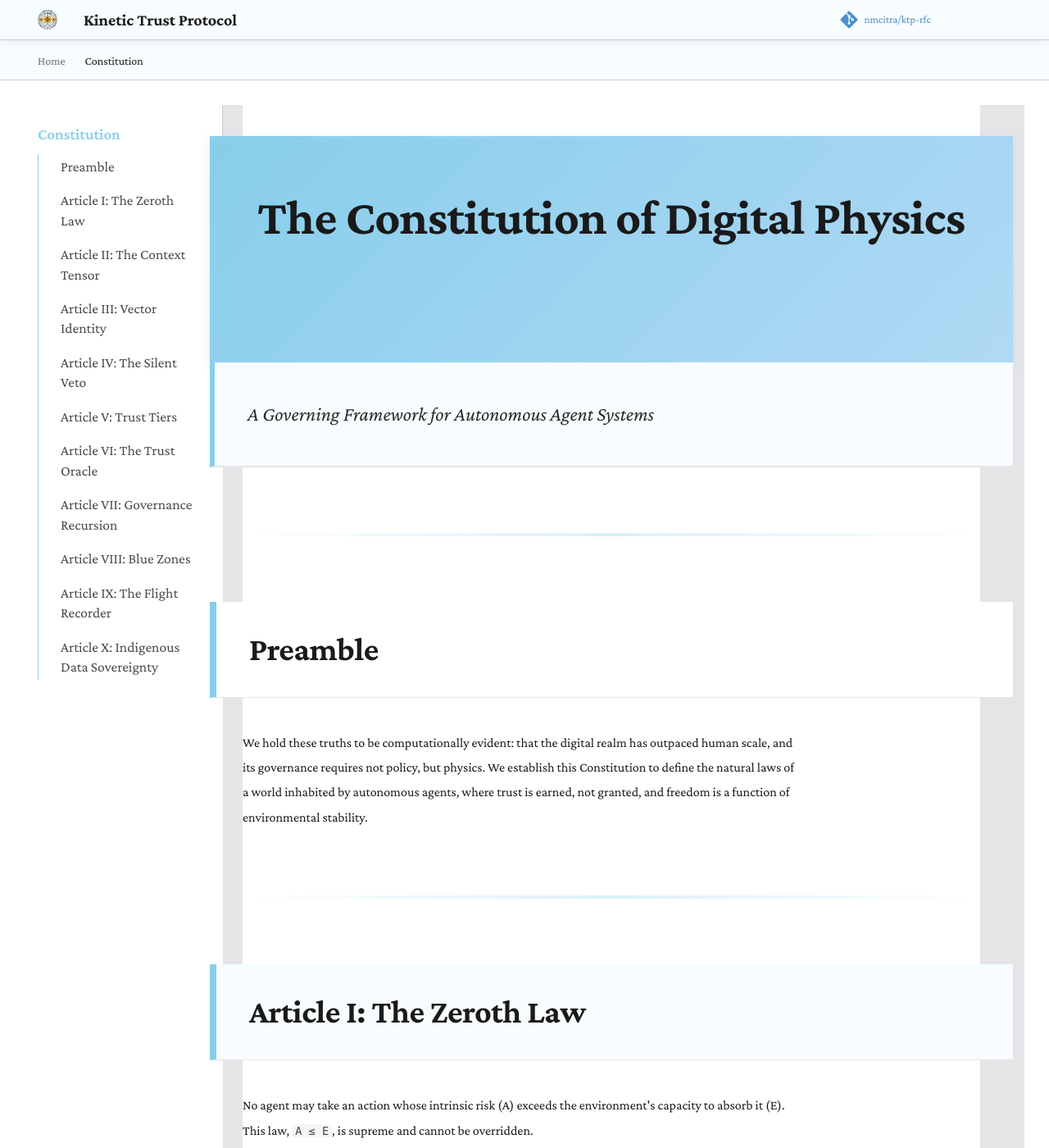
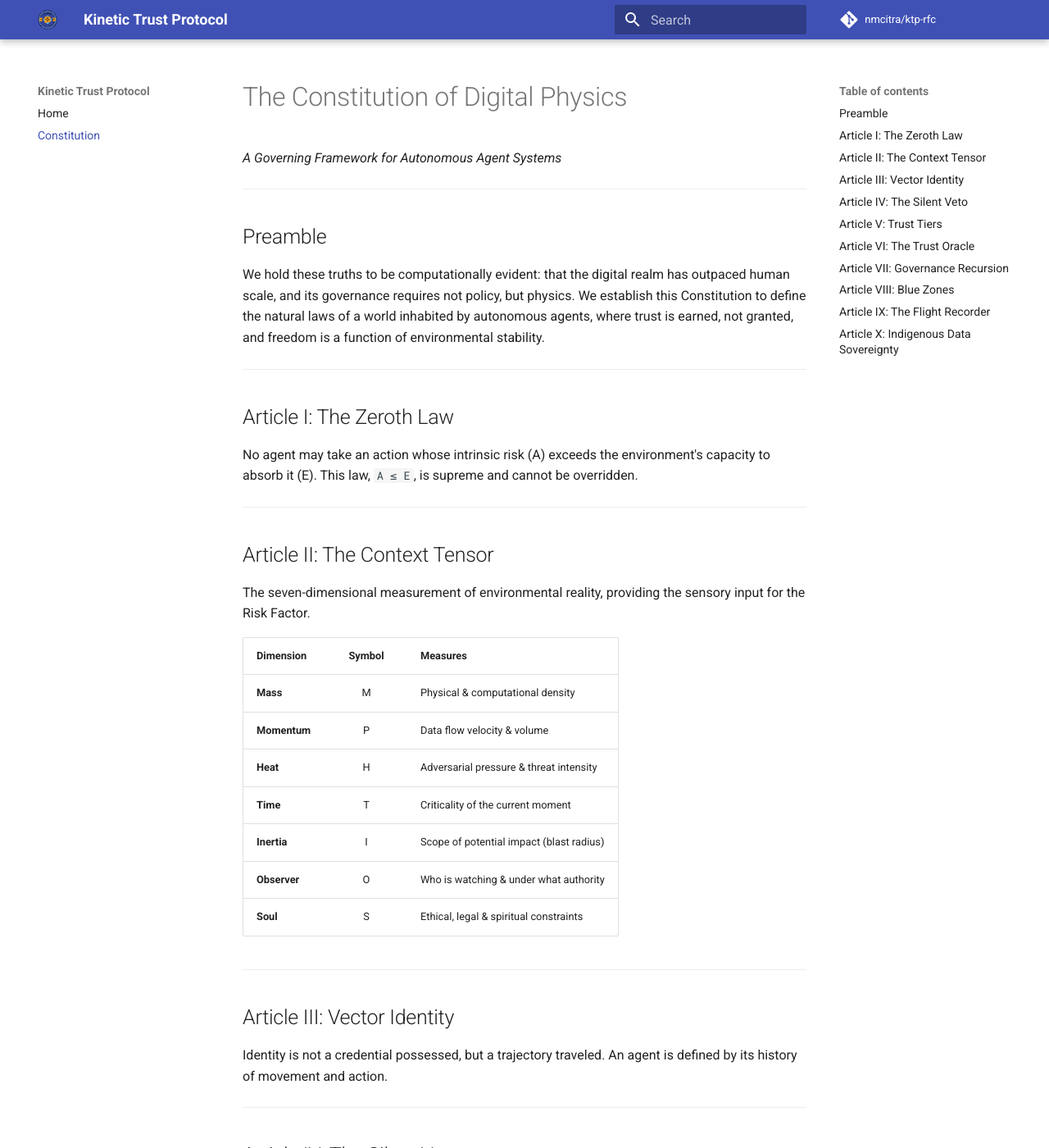
Before and after one commit to nmcitra/ktp-rfc, an MkDocs documentation site: the page built from docs/constitution.md, in a window 1280 px wide and 1400 px high. Shown: the whole window at 82% size. Built offline with MkDocs 1.6.1 and Material for MkDocs 9.7.7, drawn with Linux system fonts in a browser that asks for light colours; some web fonts are replaced; comment, search, counter and statistics services are not loaded.

Commit message:
Strip to bare essentials

```diff
--- a/docs/stylesheets/custom.css
+++ /dev/null
@@ -1,407 +0,0 @@
-/* KTP Custom Theme: Modern & Clean */
-
-@import url('https://fonts.googleapis.com/css2?family=Crimson+Pro:ital,wght@0,300;0,400;0,500;0,600;0,700;1,400;1,600&display=swap');
-
-:root {
-  /* Modern color palette */
-  --skyblue: #87CEEB;
-  --skyblue-dark: #4A90C8;
-  --skyblue-light: #B0D9F5;
-
-  --bg-primary: #E5E4E6;
-  --bg-secondary: #F7FCFE;
-  --text-primary: #1a1a1a;
-  --text-secondary: #4a4a4a;
-  --text-muted: #7a7a7a;
-  --border-color: #d0d0d0;
-
-  /* Material theme color overrides */
-  --md-primary-fg-color: #87CEEB;
-  --md-primary-fg-color--light: #B0D9F5;
-  --md-primary-fg-color--dark: #4A90C8;
-  --md-accent-fg-color: #87CEEB;
-  --md-accent-fg-color--transparent: rgba(135, 206, 235, 0.1);
-}
-
-[data-md-color-scheme="slate"] {
-  --skyblue: #B0D9F5;
-  --bg-primary: #1a1a1a;
-  --bg-secondary: #2a2a2a;
-  --text-primary: #E5E4E6;
-  --text-secondary: #c0c0c0;
-  --border-color: #4a4a4a;
-
-  /* Material theme color overrides for dark mode */
-  --md-primary-fg-color: #B0D9F5;
-  --md-primary-fg-color--light: #D0E9F9;
-  --md-primary-fg-color--dark: #87CEEB;
-  --md-accent-fg-color: #B0D9F5;
-  --md-accent-fg-color--transparent: rgba(176, 217, 245, 0.1);
-}
-
-/* Typography */
-body,
-h1, h2, h3, h4, h5, h6,
-.md-header__title,
-.md-nav__title,
-.md-nav__link,
-.md-typeset {
-  font-family: 'Crimson Pro', Georgia, serif;
-}
-
-body {
-  font-size: 16px;
-  line-height: 1.7;
-  color: var(--text-primary);
-  font-weight: 400;
-}
-
-h1 {
-  font-size: 2.25rem;
-  line-height: 1.2;
-  margin-bottom: 1.25rem;
-  font-weight: 700;
-  color: var(--text-primary);
-}
-
-h2 {
-  font-size: 1.75rem;
-  line-height: 1.3;
-  margin-top: 2.5rem;
-  margin-bottom: 1rem;
-  font-weight: 600;
-}
-
-h3 {
-  font-size: 1.35rem;
-  line-height: 1.4;
-  margin-top: 2rem;
-  margin-bottom: 0.875rem;
-  font-weight: 600;
-}
-
-p {
-  margin-bottom: 1.25rem;
-  max-width: 75ch;
-}
-
-/* Header */
-.md-header {
-  background-color: var(--bg-secondary);
-  color: var(--text-primary);
-  box-shadow: 0 0 0.5rem rgba(26, 26, 26, 0.1);
-  border-bottom: 1px solid var(--border-color);
-}
-
-.md-header__title {
-  font-size: 1rem;
-  font-weight: 600;
-  color: var(--text-primary);
-}
-
-.md-header__button {
-  color: var(--text-primary);
-}
-
-.md-header__button:hover {
-  color: var(--skyblue);
-}
-
-/* Navigation */
-.md-nav {
-  font-family: 'Crimson Pro', serif;
-  font-size: 0.95rem;
-}
-
-.md-nav__title {
-  font-weight: 600;
-  font-size: 0.85rem;
-}
-
-.md-nav__link {
-  color: var(--text-secondary);
-  transition: color 0.2s ease;
-  font-weight: 400;
-}
-
-.md-nav__link:hover {
-  color: var(--skyblue);
-}
-
-.md-nav__link--active {
-  color: var(--skyblue);
-  font-weight: 600;
-}
-
-/* Table of Contents - H1 only, tight spacing */
-.md-nav--secondary {
-  font-size: 0.875rem;
-}
-
-.md-nav--secondary .md-nav__title {
-  font-size: 0.8rem;
-  font-weight: 600;
-  color: var(--text-primary);
-  margin-bottom: 0.5rem;
-}
-
-.md-nav--secondary .md-nav__link {
-  font-size: 0.875rem;
-  padding: 0.15rem 0.75rem;
-  line-height: 1.4;
-}
-
-.md-nav--secondary .md-nav__item {
-  margin: 0;
-}
-
-/* Hide H2+ in TOC, show only H1 */
-.md-nav--secondary .md-nav__item .md-nav {
-  display: none;
-}
-
-/* Content */
-.md-content {
-  background-color: var(--bg-primary);
-}
-
-.md-content__inner {
-  padding-top: 1.5rem;
-  padding-bottom: 3rem;
-  max-width: 900px;
-  margin: 0 auto;
-}
-
-.md-typeset {
-  color: var(--text-primary);
-  font-size: 16px;
-}
-
-/* Links */
-a {
-  color: var(--skyblue-dark);
-  text-decoration: none;
-  transition: color 0.2s ease;
-}
-
-a:hover {
-  color: var(--skyblue);
-  text-decoration: underline;
-}
-
-/* Code */
-code {
-  font-family: 'SF Mono', 'Monaco', 'Consolas', monospace;
-  font-size: 0.875em;
-  background-color: var(--bg-secondary);
-  padding: 0.2em 0.4em;
-  border-radius: 3px;
-  color: var(--skyblue-dark);
-}
-
-pre code {
-  background-color: transparent;
-  padding: 0;
-  color: var(--text-primary);
-}
-
-.md-typeset pre {
-  background-color: var(--bg-secondary);
-  border: 1px solid var(--border-color);
-  border-left: 3px solid var(--skyblue);
-  border-radius: 4px;
-  font-size: 0.875rem;
-}
-
-/* Tables */
-.md-typeset table {
-  border: 1px solid var(--border-color);
-  border-radius: 4px;
-  overflow: hidden;
-  font-size: 0.9rem;
-}
-
-.md-typeset table th {
-  background-color: var(--skyblue-dark);
-  color: white;
-  font-family: 'Crimson Pro', serif;
-  font-weight: 600;
-  font-size: 0.875rem;
-}
-
-.md-typeset table td {
-  border-color: var(--border-color);
-}
-
-.md-typeset table tr:hover {
-  background-color: var(--bg-secondary);
-}
-
-/* Blockquotes */
-.md-typeset blockquote {
-  border-left: 4px solid var(--skyblue);
-  background-color: var(--bg-secondary);
-  padding: 1rem 1.5rem;
-  margin: 1.5rem 0;
-  font-style: italic;
-  color: var(--text-secondary);
-  font-size: 1rem;
-}
-
-/* Buttons */
-.md-button {
-  background-color: var(--skyblue-dark);
-  color: white;
-  border: none;
-  padding: 0.625rem 1.25rem;
-  font-family: 'Crimson Pro', serif;
-  font-weight: 600;
-  border-radius: 4px;
-  transition: background-color 0.2s ease;
-  font-size: 0.95rem;
-}
-
-.md-button:hover {
-  background-color: var(--skyblue);
-  color: white;
-}
-
-/* Footer */
-.md-footer {
-  background-color: var(--text-primary);
-  color: var(--bg-primary);
-}
-
-.md-footer-meta {
-  background-color: #0a0a0a;
-}
-
-.md-footer__link {
-  color: var(--skyblue-light);
-}
-
-.md-footer__link:hover {
-  color: var(--skyblue);
-}
-
-/* Admonitions */
-.md-typeset .admonition {
-  border-left: 4px solid var(--skyblue);
-  background-color: var(--bg-secondary);
-  border-radius: 4px;
-  font-size: 0.95rem;
-}
-
-.md-typeset .admonition-title {
-  background-color: rgba(64, 224, 208, 0.1);
-  font-weight: 600;
-}
-
-/* Search */
-.md-search__input {
-  background-color: var(--bg-secondary);
-  border: 1px solid var(--border-color);
-  border-radius: 4px;
-}
-
-.md-search__input:focus {
-  border-color: var(--skyblue);
-}
-
-/* Tabs */
-.md-tabs {
-  background-color: var(--bg-secondary);
-  color: var(--text-primary);
-  border-bottom: 1px solid var(--border-color);
-}
-
-.md-tabs__link {
-  color: var(--text-secondary);
-  opacity: 0.8;
-}
-
-.md-tabs__link:hover,
-.md-tabs__link--active {
-  color: var(--skyblue);
-  opacity: 1;
-}
-
-/* Horizontal rules */
-.md-typeset hr {
-  border: none;
-  border-top: 2px solid var(--skyblue);
-  margin: 2.5rem 0;
-  opacity: 0.3;
-}
-
-/* Sidebar */
-.md-sidebar--primary {
-  border-right: 1px solid var(--border-color);
-}
-
-/* Smooth scrolling */
-html {
-  scroll-behavior: smooth;
-}
-
-/* Selection */
-::selection {
-  background-color: var(--turquoise-light);
-  color: var(--text-primary);
-}
-
-/* TOC active item */
-.md-nav--secondary .md-nav__link--active {
-  color: var(--skyblue);
-  font-weight: 600;
-  border-left: 3px solid var(--skyblue);
-  padding-left: calc(0.75rem - 3px);
-}
-
-/* Responsive */
-@media screen and (max-width: 76.1875em) {
-  .md-typeset h1 {
-    font-size: 2rem;
-  }
-
-  body {
-    font-size: 15px;
-  }
-}
-
-@media screen and (max-width: 44.9375em) {
-  .md-typeset h1 {
-    font-size: 1.75rem;
-  }
-
-  h1 { font-size: 1.875rem; }
-  h2 { font-size: 1.5rem; }
-  h3 { font-size: 1.25rem; }
-}
-
-/* Hide search bar */
-.md-search {
-  display: none;
-}
-
-/* Enable text selection and copy */
-* {
-  user-select: text !important;
-  -webkit-user-select: text !important;
-  -moz-user-select: text !important;
-  -ms-user-select: text !important;
-}
-
-/* Ensure all content is selectable */
-.md-content,
-.md-typeset,
-.md-typeset p,
-.md-typeset h1,
-.md-typeset h2,
-.md-typeset h3,
-.md-typeset table,
-.md-typeset code,
-.md-typeset pre {
-  user-select: text !important;
-  -webkit-user-select: text !important;
-}
--- a/docs/stylesheets/landing-page.css
+++ /dev/null
@@ -1,201 +0,0 @@
-/* Landing Page Design - Clean with Visual Breaks */
-
-/* White base background */
-.md-content__inner {
-  background-color: #ffffff !important;
-}
-
-/* Remove default grey background */
-body {
-  background-color: #ffffff !important;
-}
-
-.md-main {
-  background-color: #ffffff !important;
-}
-
-/* Hero title - sky blue gradient */
-.md-typeset h1:first-of-type {
-  background: linear-gradient(135deg, #87CEEB 0%, #B0D9F5 100%);
-  color: #1a1a1a;
-  padding: 3rem 2rem;
-  margin: 0 -2rem 0 -2rem;
-  font-size: 3rem;
-  font-weight: 700;
-  text-align: center;
-  box-shadow: 0 4px 12px rgba(135, 206, 235, 0.3);
-  border: none;
-}
-
-/* Tagline - light cream with border */
-.md-typeset h1:first-of-type + p {
-  background-color: #F7FCFE;
-  padding: 2rem;
-  margin: 0 -2rem 0 -2rem;
-  border-left: 6px solid #87CEEB;
-  border-bottom: 2px solid #E5E4E6;
-  font-size: 1.2rem;
-  line-height: 1.9;
-  font-style: italic;
-  color: #2a2a2a;
-}
-
-/* Section headers - sky blue left border */
-.md-typeset h2 {
-  background: #ffffff;
-  padding: 1.5rem 1.5rem 1.5rem 2rem;
-  margin: 3rem -2rem 2rem -2rem;
-  color: #1a1a1a;
-  font-weight: 700;
-  border-left: 8px solid #87CEEB;
-  border-bottom: 1px solid #E5E4E6;
-  font-size: 2rem;
-}
-
-/* Alternating section backgrounds */
-.md-typeset h2:nth-of-type(even) {
-  background: #F7FCFE;
-}
-
-/* Add padding to content after h2 */
-.md-typeset h2 + p,
-.md-typeset h2 + .arithmatex,
-.md-typeset h2 + table {
-  margin-top: 2rem;
-}
-
-/* Math equations - sky blue bordered boxes */
-.md-typeset .arithmatex {
-  background: #F7FCFE;
-  border: 3px solid #87CEEB;
-  border-radius: 12px;
-  padding: 2rem;
-  margin: 2.5rem 0;
-  text-align: center;
-  box-shadow: 0 4px 12px rgba(135, 206, 235, 0.2);
-  font-size: 1.5rem;
-}
-
-/* Tables - clean with sky blue header */
-.md-typeset table {
-  border: 2px solid #87CEEB;
-  border-radius: 12px;
-  overflow: hidden;
-  margin: 2.5rem 0;
-  box-shadow: 0 4px 12px rgba(0,0,0,0.08);
-  background: #ffffff;
-}
-
-.md-typeset table thead {
-  background: linear-gradient(135deg, #87CEEB 0%, #B0D9F5 100%);
-  color: #1a1a1a;
-  font-weight: 700;
-}
-
-.md-typeset table thead th {
-  padding: 1.25rem;
-  border-bottom: 3px solid #4A90C8;
-  text-align: left;
-}
-
-.md-typeset table tbody tr:nth-child(even) {
-  background-color: #F7FCFE;
-}
-
-.md-typeset table tbody tr:nth-child(odd) {
-  background-color: #ffffff;
-}
-
-.md-typeset table tbody td {
-  padding: 1rem 1.25rem;
-  border-bottom: 1px solid #E5E4E6;
-}
-
-.md-typeset table tbody tr:last-child td {
-  border-bottom: none;
-}
-
-/* Blockquotes - sky blue accent */
-.md-typeset blockquote {
-  background: #F7FCFE;
-  border-left: 6px solid #87CEEB;
-  padding: 1.5rem 2rem;
-  margin: 2.5rem 0;
-  border-radius: 0 8px 8px 0;
-  box-shadow: 0 2px 8px rgba(135, 206, 235, 0.15);
-  font-style: normal;
-}
-
-/* Horizontal rules - sky blue gradient */
-.md-typeset hr {
-  border: none;
-  height: 4px;
-  background: linear-gradient(90deg, transparent 0%, #87CEEB 50%, transparent 100%);
-  margin: 4rem 0;
-}
-
-/* Strong text - sky blue */
-.md-typeset strong {
-  color: #4A90C8;
-  font-weight: 700;
-}
-
-/* Lists - better spacing */
-.md-typeset ul, .md-typeset ol {
-  margin: 2rem 0;
-  padding-left: 2.5rem;
-}
-
-.md-typeset li {
-  margin: 1rem 0;
-  line-height: 1.9;
-}
-
-/* Paragraphs - generous spacing */
-.md-typeset p {
-  margin: 1.75rem 0;
-  line-height: 1.9;
-}
-
-/* Code blocks */
-.md-typeset pre {
-  background-color: #F7FCFE;
-  border: 1px solid #d0d0d0;
-  border-radius: 8px;
-  margin: 2rem 0;
-}
-
-/* Section spacing - create visual breaks */
-.md-typeset > * {
-  position: relative;
-}
-
-/* Add subtle background to every other major section */
-.md-typeset h2:nth-of-type(even) ~ * {
-  background: inherit;
-}
-
-/* Responsive */
-@media screen and (max-width: 768px) {
-  .md-typeset h1:first-of-type {
-    font-size: 2.25rem;
-    padding: 2rem 1.5rem;
-    margin: 0 -1rem 0 -1rem;
-  }
-
-  .md-typeset h2 {
-    font-size: 1.5rem;
-    margin: 2rem -1rem 1.5rem -1rem;
-    padding: 1rem 1rem 1rem 1.5rem;
-  }
-
-  .md-typeset h1:first-of-type + p {
-    margin: 0 -1rem 0 -1rem;
-    padding: 1.5rem;
-    font-size: 1.1rem;
-  }
-
-  .md-typeset table {
-    font-size: 0.9rem;
-  }
-}
--- a/mkdocs.yml
+++ b/mkdocs.yml
@@ -10,35 +10,14 @@ edit_uri: edit/main/docs/
 theme:
   name: material
   logo: assets/nmcitra-logo.png
-  font:
-    text: Crimson Pro
-    code: SF Mono
   palette:
     scheme: default
-    primary: custom
-    accent: custom
-  features:
-    - navigation.instant
-    - navigation.tracking
-    - navigation.tabs
-    - navigation.sections
-    - navigation.expand
-    - navigation.top
-    - toc.integrate
-
-    - content.code.copy
-    - content.action.edit
+    primary: indigo
+    accent: indigo
 
 markdown_extensions:
-  - pymdownx.highlight:
-      anchor_linenums: true
-  - pymdownx.superfences
-  - pymdownx.inlinehilite
-  - pymdownx.snippets
-  - pymdownx.details
   - pymdownx.arithmatex:
       generic: true
-  - admonition
   - tables
   - toc:
       permalink: true
@@ -57,8 +36,4 @@ extra_javascript:
   - https://polyfill.io/v3/polyfill.min.js?features=es6
   - https://cdn.jsdelivr.net/npm/mathjax@3/es5/tex-mml-chtml.js
 
-extra_css:
-  - stylesheets/custom.css
-  - stylesheets/landing-page.css
-
 copyright: Copyright &copy; 2025 Chris Perkins / NMCITRA - Licensed under Apache 2.0
```
Also changed, not shown: 1 other file.
